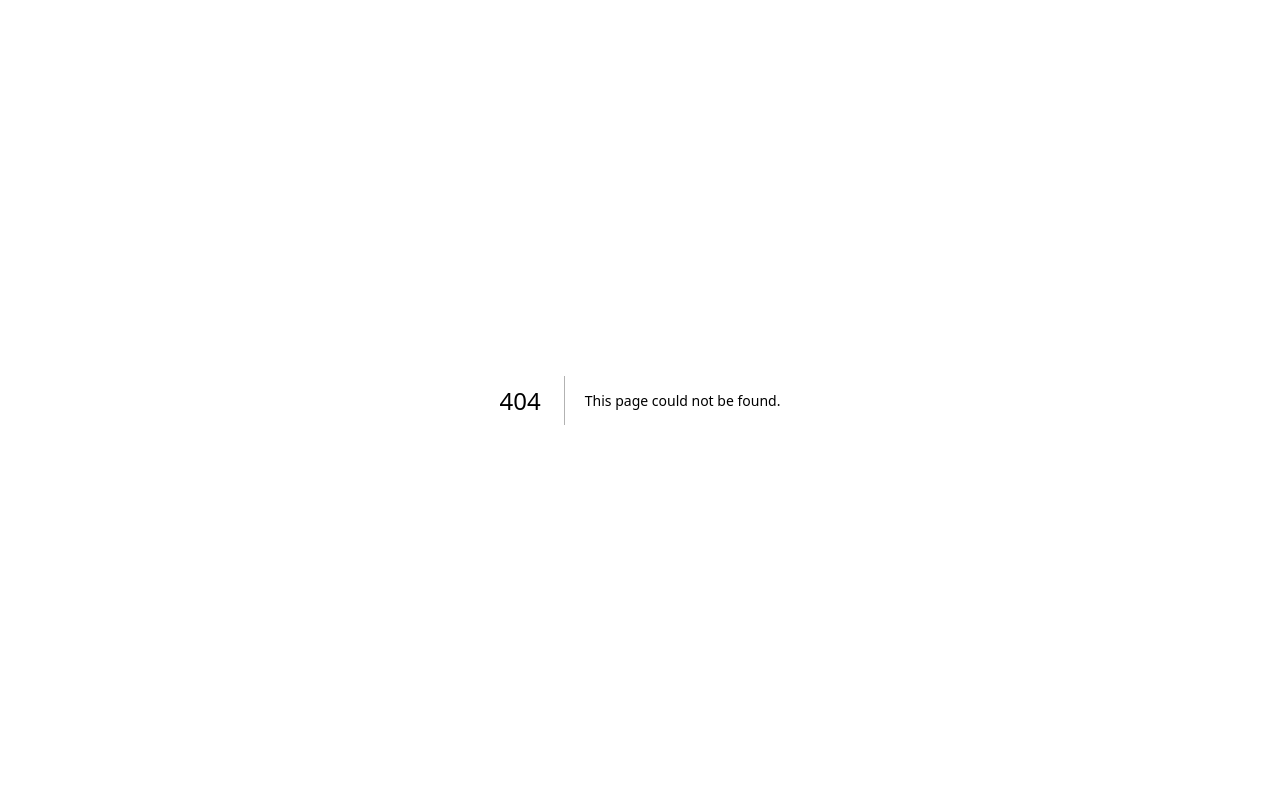
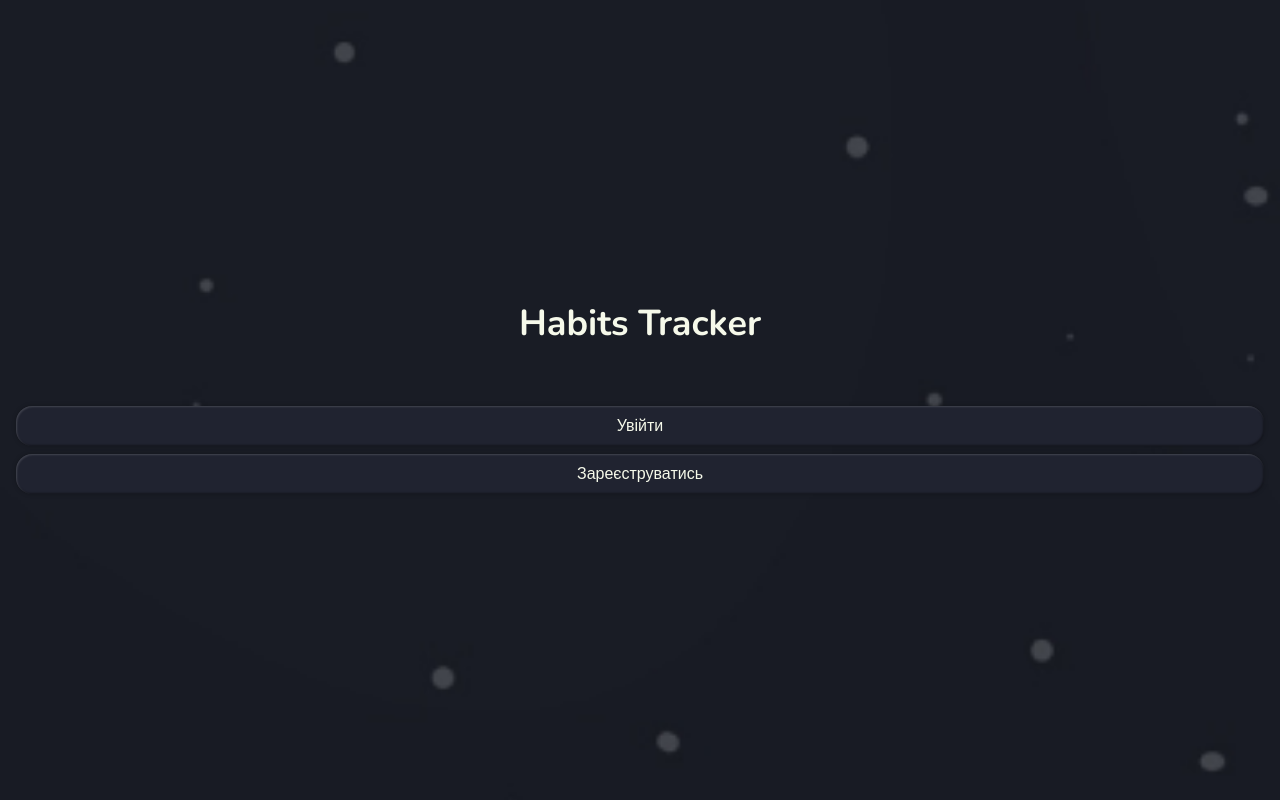
Before and after one commit to OleksandrKirkov/HabitTrackerFrontend, a Next.js app: page /auth in a window 1280 px wide. Before the commit this address had no page. Built offline with nearby package versions, Linux system fonts and the light colour scheme.

Commit message:
feat: create auth page and update _app config

```diff
--- a/src/pages/_app.tsx
+++ b/src/pages/_app.tsx
@@ -2,9 +2,10 @@
 
 import { NextPage } from 'next'
 import type { AppProps } from 'next/app'
-import { ReactElement, ReactNode } from 'react'
-import { Provider } from 'react-redux'
+import { ReactElement, ReactNode, useEffect } from 'react'
+import { Provider, useDispatch } from 'react-redux'
 
+import { setAccessToken } from '@/api/store/slices/authSlice'
 import { store } from '@/api/store/store'
 
 export type NextPageWithLayout<P = object> = NextPage<P> & {
@@ -15,8 +16,26 @@
     Component: NextPageWithLayout
 }
 
+function InitAccessToken() {
+    const dispatch = useDispatch()
+
+    useEffect(() => {
+        const token = localStorage.getItem('accessToken')
+        if (token) {
+            dispatch(setAccessToken(token))
+        }
+    }, [])
+
+    return null
+}
+
 export default function App({ Component, pageProps }: AppPropsWithLayout) {
     const getLayout = Component.getLayout ?? ((page) => page)
 
-    return <Provider store={store}>{getLayout(<Component {...pageProps} />)}</Provider>
+    return (
+        <Provider store={store}>
+            <InitAccessToken />
+            {getLayout(<Component {...pageProps} />)}
+        </Provider>
+    )
 }
--- /dev/null
+++ b/src/pages/auth/index.tsx
@@ -0,0 +1,5 @@
+import { Auth } from '@/components/screens/auth/auth'
+
+export default function Page() {
+    return <Auth />
+}
```
